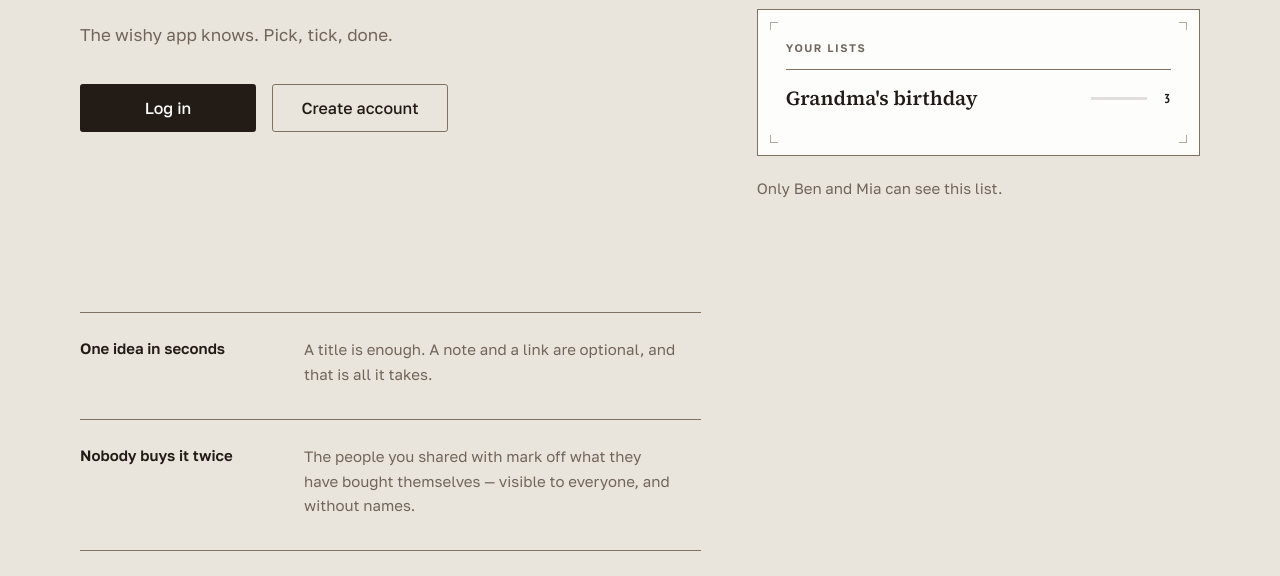
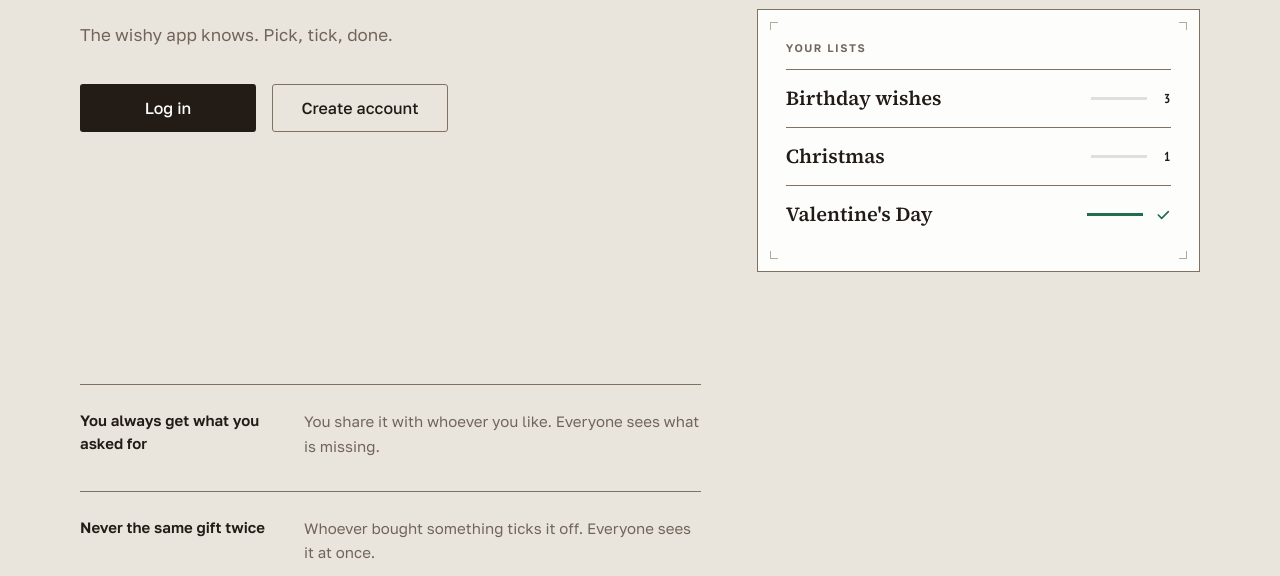
Before and after one commit to jsbase/gifthub, a Next.js app: page /en in a window 1280 px wide. Shown: the part 224-800 px from the top of the page. Built offline with nearby package versions, Linux system fonts and the light colour scheme; no server answers.

Commit message:
Show three lists in the plate and sharpen the three claims

```diff
--- a/app/[lang]/page.tsx
+++ b/app/[lang]/page.tsx
@@ -180,18 +180,18 @@ const Home: NextPage<PageProps> = async ({ params }) => {
               {/* Tipped in low. The offset is 6rem, about a line and a half of
                   the claim above it, so the plate's top rule lands inside the
                   claim's block instead of above it. It is the only plate on the
-                  page and it shows the whole `preview` dictionary: the list the
-                  reader has written down and shared, at three ideas still open.
-                  There is a count on this list and there is something left to tick
-                  off it, which is the honest opening - a plate at zero would show
-                  the check and a list with nothing left on it. */}
+                  page and it shows the whole `preview` dictionary: three of the
+                  reader's own lists, carrying three states at once - one with
+                  three still open, one nearly done, one finished, where the
+                  figure becomes the check. The arc lives in the rows rather than
+                  in three plates that repeated one list, which read as
+                  repetition and broke the spread apart. */}
               <div className={cn('lg:mt-24')}>
                 <LandingPreview
                   preview={dict.preview}
                   yourLists={dict.yourLists}
                   giftCount={dict.giftCount}
                   testId='landingPlate'
-                  actionTestId='landingCaption'
                 />
               </div>
             </div>
--- a/components/landing-preview.tsx
+++ b/components/landing-preview.tsx
@@ -21,27 +21,35 @@ import type { LandingPreviewProps } from '@/types';
 const OWNER_INK_SEED = 'wishy:landing:owner';
 
 /**
- * One list of the reader's own, drawn as a plate on the board.
+ * The reader's own lists, drawn as one plate on the board.
  *
  * This is the reader's contents page rather than an illustration of it, which is
  * why the plate carries no title of its own: the title named somebody else's
  * lists and made the plate a specimen of a character who is not on this page,
  * while the section head the real contents page prints - `yourLists`, set as the
  * label it is and not as a heading - says the same thing about the reader without
- * naming anyone. The action line under the plate is the caption in the only sense
- * this page needs: it says what has happened to this list, in the reader's own
- * person.
+ * naming anyone.
  *
- * There is one plate, and that is the whole point of the current design rather
- * than a leftover. It was three once - the same list three times over, its open
- * count falling 3 -> 1 -> 0 until the figure became a check - and the rendered
- * page was rejected: three plates with the same head, the same list name and the
- * same single row read as repetition rather than as a story, the plate in the
- * hero's right column and the pair below it broke the one asymmetric spread into
- * three scattered rectangles, and the plate carrying the check read as a different
- * list rather than as a later state of this one. The check is still what
- * `SheetProgress` draws at zero, and this page stands at three open precisely so
- * that a reader is looking at a list somebody can still be surprised by.
+ * Three rows, and that is what makes the plate worth reading. One row said
+ * nothing: a single name, a rule and a numeral is a fragment, and the rendered
+ * page was rejected for exactly that. Three rows carry the product's whole
+ * vocabulary at a glance - a list nobody has bought from yet, one nearly done,
+ * and one finished, where `SheetProgress` replaces the numeral with the check and
+ * the rule fills to the end in green. The four count words the dashboard uses sit
+ * behind every row, so the whole arc arrives as language too.
+ *
+ * The row names are occasions rather than people, and that is load-bearing. Names
+ * like "Ben and Mia" were tried here and read as random: nobody on this page has
+ * been introduced, so a caption naming them asserted a cast the page never set up.
+ * "Geburtstagswünsche", "Weihnachten" and "Valentinstag" need no introduction and
+ * no cast, which is what an occasion is for.
+ *
+ * There is no caption under the plate, and there was one for most of this
+ * branch's life. It has to earn its place: the last version named two people the
+ * reader had never heard of, in order to say who may see the list - a rule the
+ * standfirst and the index already carry. A caption that repeats what the page
+ * says elsewhere is the plate's caption explaining the plate, which is the habit
+ * this page was rewritten to break. The rows speak for themselves.
  *
  * The anatomy is imported rather than described, so it cannot drift from what the
  * app shows: the same stock, the same printed rule, the same crop marks, the same
@@ -53,7 +61,6 @@ const LandingPreview: React.FC<LandingPreviewProps> = ({
   yourLists,
   giftCount,
   testId,
-  actionTestId,
 }) => (
   <figure className={cn('flex', 'flex-col')}>
     <div
@@ -153,35 +160,6 @@ const LandingPreview: React.FC<LandingPreviewProps> = ({
         })}
       </ul>
     </div>
-
-    {/*
-      The action, on the board, in caption ink, under the thing it describes: a
-      catalogue prints the caption below the plate and never above it. It is the
-      only prose this component writes, and it is written in the reader's own
-      person and names nobody who bought - the product never names a buyer, so an
-      action line that did would claim an attribution the app does not deliver.
-
-      The cap keeps this page's third measure, the narrowest of the three. The
-      plate stands in the hero's narrow column, 443px at 1280 where the cap does
-      take effect and pulls the caption in to 44ch, short of its column: the
-      sentence under the plate must not run as wide as the claim beside it. It was
-      a second question to answer while there were three plates, because the
-      storyboard pair was 294px each and narrower than the cap, so there the
-      plate's own width was the measure. There is one plate and one width again.
-    */}
-    <figcaption
-      data-testid={actionTestId}
-      className={cn(
-        'mt-5',
-        'max-w-[44ch]',
-        'text-[0.9375rem]',
-        'leading-relaxed',
-        'text-pretty',
-        'text-caption'
-      )}
-    >
-      {preview.action}
-    </figcaption>
   </figure>
 );
 
--- a/lib/translations/de.json
+++ b/lib/translations/de.json
@@ -23,26 +23,26 @@
   "changeLanguage": "Sprache ändern",
 
   "yourLists": "Deine Listen",
-  "sharedWithYou": "Mit dir geteilt",
+  "sharedWithYou": "Liste deiner Liebsten",
   "createList": "Liste erstellen",
   "createListDescription": "Eine Liste gehört dir. Private siehst nur du, geteilte nur die Menschen, die du einträgst.",
   "deleteList": "Liste löschen",
   "removeListConfirm": "Diese Liste löschen?",
-  "noLists": "Noch keine Listen. Lege die erste an.",
-  "noSharedLists": "Dir hat noch niemand eine Liste geteilt.",
+  "noLists": "Lege deine erste Wunschliste an.",
+  "noSharedLists": "Es wurden noch keine Wunschlisten mit dir geteilt.",
 
   "features": {
-    "simple": {
-      "title": "Eine Idee in Sekunden",
-      "description": "Ein Titel genügt. Notiz und Link sind optional, mehr braucht es nicht."
+    "wish": {
+      "title": "Bekomme immer das, was du dir wünschst",
+      "description": "Du teilst sie mit wem du willst. Alle sehen dann, was noch fehlt."
     },
-    "tracking": {
-      "title": "Niemand kauft es zweimal",
-      "description": "Die anderen haken selbst ab, was sie besorgt haben — sichtbar für jeden, und ohne Namen."
+    "once": {
+      "title": "Keine doppelten Geschenke",
+      "description": "Wer etwas besorgt, hakt es ab. Alle sehen es sofort."
     },
-    "updates": {
+    "surprise": {
       "title": "Die Überraschung bleibt",
-      "description": "Eine neue Liste sieht außer dir niemand. Auch die Person nicht, für die sie ist."
+      "description": "Niemand erfährt, wer etwas abgehakt hat."
     }
   },
 
@@ -51,8 +51,11 @@
   },
 
   "preview": {
-    "action": "Nur Ben und Mia sehen diese Liste.",
-    "items": [{ "name": "Omas Geburtstag", "count": 3, "collected": 2 }]
+    "items": [
+      { "name": "Geburtstagswünsche", "count": 3, "collected": 2 },
+      { "name": "Weihnachten", "count": 1, "collected": 2 },
+      { "name": "Valentinstag", "count": 0, "collected": 4 }
+    ]
   },
 
   "errors": {
@@ -178,7 +181,7 @@
 
   "listBoard": {
     "yourLists": "Deine Listen",
-    "sharedWithYou": "Mit dir geteilt",
+    "sharedWithYou": "Liste deiner Liebsten",
     "createList": "Liste erstellen",
     "addGift": "Geschenkidee hinzufügen",
     "rename": "Umbenennen",
@@ -190,8 +193,9 @@
     "changeVisibility": "Sichtbarkeit ändern",
     "share": "Teilen",
     "sharedWithCount": "Geteilt mit: {count}",
-    "noLists": "Noch keine Listen. Lege die erste an.",
-    "noSharedLists": "Dir hat noch niemand eine Liste geteilt.",
+    "noLists": "Lege deine erste Wunschliste an.",
+    "noSharedLists": "Es wurden noch keine Wunschlisten mit dir geteilt.",
+    "emptyPlateHint": "Ein Name reicht. Wer sie sieht, entscheidest du.",
     "private": "Privat",
     "shared": "Geteilt"
   },
--- a/lib/translations/en.json
+++ b/lib/translations/en.json
@@ -23,26 +23,26 @@
   "changeLanguage": "Change language",
 
   "yourLists": "Your lists",
-  "sharedWithYou": "Shared with you",
+  "sharedWithYou": "Your loved ones' lists",
   "createList": "Create list",
   "createListDescription": "A list belongs to you. You alone see a private one, and a shared one only the people you add.",
   "deleteList": "Delete list",
   "removeListConfirm": "Delete this list?",
-  "noLists": "No lists yet. Create the first one.",
-  "noSharedLists": "Nobody has shared a list with you yet.",
+  "noLists": "Create your first wish list.",
+  "noSharedLists": "No wish lists have been shared with you yet.",
 
   "features": {
-    "simple": {
-      "title": "One idea in seconds",
-      "description": "A title is enough. A note and a link are optional, and that is all it takes."
+    "wish": {
+      "title": "You always get what you asked for",
+      "description": "You share it with whoever you like. Everyone sees what is missing."
     },
-    "tracking": {
-      "title": "Nobody buys it twice",
-      "description": "The people you shared with mark off what they have bought themselves — visible to everyone, and without names."
+    "once": {
+      "title": "Never the same gift twice",
+      "description": "Whoever bought something ticks it off. Everyone sees it at once."
     },
-    "updates": {
-      "title": "The surprise stays a surprise",
-      "description": "A new list is seen by nobody but you. Not even by the person it is for."
+    "surprise": {
+      "title": "The surprise stays",
+      "description": "Nobody finds out who bought what."
     }
   },
 
@@ -51,8 +51,11 @@
   },
 
   "preview": {
-    "action": "Only Ben and Mia can see this list.",
-    "items": [{ "name": "Grandma's birthday", "count": 3, "collected": 2 }]
+    "items": [
+      { "name": "Birthday wishes", "count": 3, "collected": 2 },
+      { "name": "Christmas", "count": 1, "collected": 2 },
+      { "name": "Valentine's Day", "count": 0, "collected": 4 }
+    ]
   },
 
   "errors": {
@@ -178,7 +181,7 @@
 
   "listBoard": {
     "yourLists": "Your lists",
-    "sharedWithYou": "Shared with you",
+    "sharedWithYou": "Your loved ones' lists",
     "createList": "Create list",
     "addGift": "Add gift idea",
     "rename": "Rename",
@@ -190,8 +193,9 @@
     "changeVisibility": "Change visibility",
     "share": "Share",
     "sharedWithCount": "Shared with: {count}",
-    "noLists": "No lists yet. Create the first one.",
-    "noSharedLists": "Nobody has shared a list with you yet.",
+    "noLists": "Create your first wish list.",
+    "noSharedLists": "No wish lists have been shared with you yet.",
+    "emptyPlateHint": "A name is enough. Who sees it, you decide.",
     "private": "Private",
     "shared": "Shared"
   },
--- a/lib/translations/ru.json
+++ b/lib/translations/ru.json
@@ -23,26 +23,26 @@
   "changeLanguage": "Сменить язык",
 
   "yourLists": "Ваши списки",
-  "sharedWithYou": "Поделились с вами",
+  "sharedWithYou": "Списки близких",
   "createList": "Создать список",
   "createListDescription": "Список принадлежит вам. Частный видите только вы, общий — только те, кого вы добавили.",
   "deleteList": "Удалить список",
   "removeListConfirm": "Удалить этот список?",
-  "noLists": "Списков пока нет. Создайте первый.",
-  "noSharedLists": "С вами пока никто не поделился списком.",
+  "noLists": "Создайте свой первый список желаний.",
+  "noSharedLists": "С вами пока не поделились списками желаний.",
 
   "features": {
-    "simple": {
-      "title": "Идея за секунды",
-      "description": "Достаточно названия. Заметка и ссылка — по желанию, и больше ничего не нужно."
+    "wish": {
+      "title": "Вы всегда получаете то, чего хотите",
+      "description": "Вы делитесь им с кем хотите. Все видят, чего не хватает."
     },
-    "tracking": {
-      "title": "Никто не купит дважды",
-      "description": "Приглашённые сами отмечают, что купили, — это видно всем, а имени не видно нигде."
+    "once": {
+      "title": "Никаких одинаковых подарков",
+      "description": "Кто купил — отмечает, и это видно всем."
     },
-    "updates": {
-      "title": "Сюрприз остаётся сюрпризом",
-      "description": "Новый список не видит никто, кроме вас. И тот, для кого он, тоже его не увидит."
+    "surprise": {
+      "title": "Сюрприз остаётся",
+      "description": "Никто не узнаёт, кто что купил."
     }
   },
 
@@ -51,8 +51,11 @@
   },
 
   "preview": {
-    "action": "Этот список видят только Бен и Мия.",
-    "items": [{ "name": "День рождения бабушки", "count": 3, "collected": 2 }]
+    "items": [
+      { "name": "Пожелания ко дню рождения", "count": 3, "collected": 2 },
+      { "name": "Рождество", "count": 1, "collected": 2 },
+      { "name": "День святого Валентина", "count": 0, "collected": 4 }
+    ]
   },
 
   "errors": {
@@ -178,7 +181,7 @@
 
   "listBoard": {
     "yourLists": "Ваши списки",
-    "sharedWithYou": "Поделились с вами",
+    "sharedWithYou": "Списки близких",
     "createList": "Создать список",
     "addGift": "Добавить идею подарка",
     "rename": "Переименовать",
@@ -190,8 +193,9 @@
     "changeVisibility": "Изменить видимость",
     "share": "Поделиться",
     "sharedWithCount": "Общий доступ: {count}",
-    "noLists": "Списков пока нет. Создайте первый.",
-    "noSharedLists": "С вами пока никто не поделился списком.",
+    "noLists": "Создайте свой первый список желаний.",
+    "noSharedLists": "С вами пока не поделились списками желаний.",
+    "emptyPlateHint": "Достаточно названия. Кто его увидит, решаете вы.",
     "private": "Приватный",
     "shared": "Общий"
   },
```
Also changed, not shown: components/feature-cards.tsx (+7 -6 lines), types.ts (+45 -33 lines).
